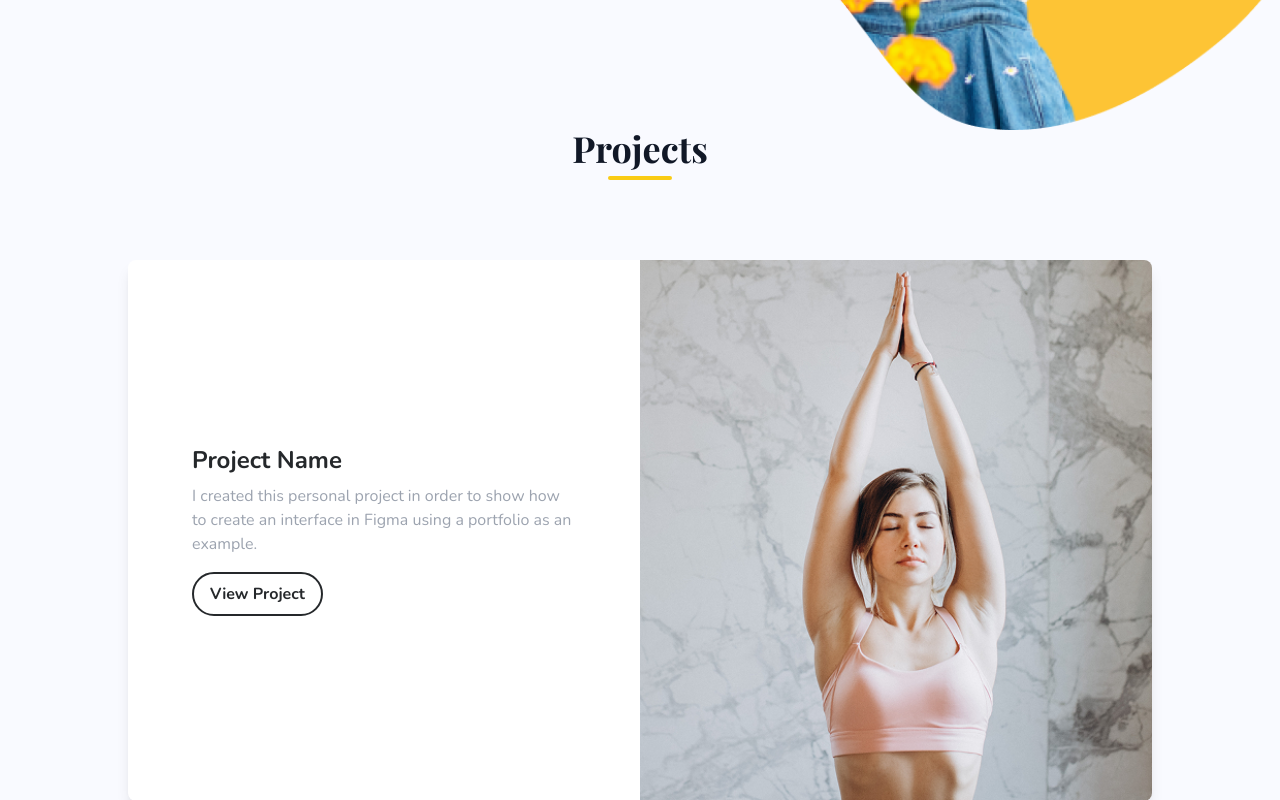
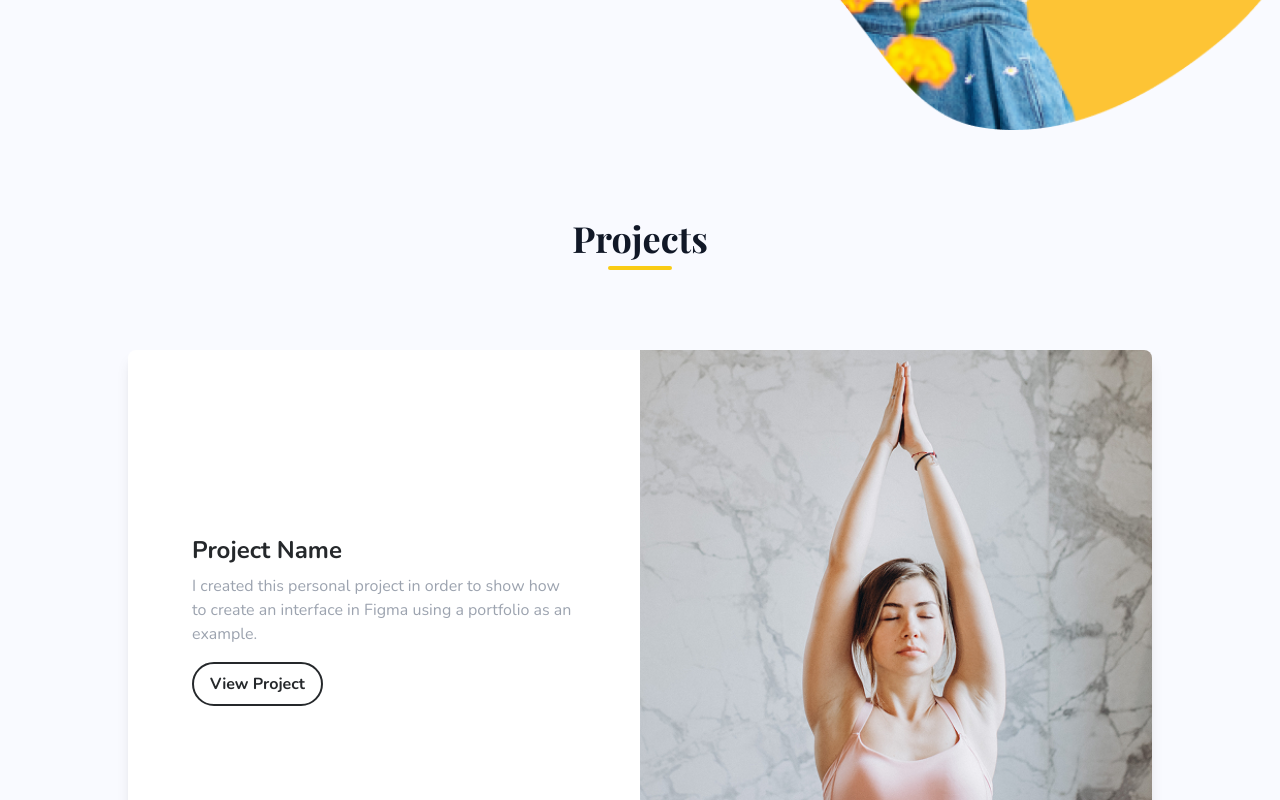
Before and after one commit to Tom-Boudeville/portfolio, a React (Create React App) app in the folder portfolio/: page / in a window 1280 px wide. Shown: the part 520-1320 px from the top of the page. Built offline with nearby package versions, Linux system fonts and the light colour scheme.

Commit message:
fix: space between presentation and project part add: font

```diff
--- a/portfolio/src/components/ProjectPresentationPart.jsx
+++ b/portfolio/src/components/ProjectPresentationPart.jsx
@@ -6,7 +6,7 @@ export default function ProjectPresentationPart() {
   return (
     <section
       id="projects"
-      className="w-full px-8 md:px-16 mt-40 flex flex-col space-y-12 max-w-6xl mx-auto"
+      className="w-full px-8 md:px-16 mt-[250px] flex flex-col space-y-12 max-w-6xl mx-auto"
     >
       <ProjectSeparator />
       <Project
--- a/portfolio/src/index.css
+++ b/portfolio/src/index.css
@@ -1,6 +1,8 @@
 @tailwind base;
 @tailwind components;
 @tailwind utilities;
+
+@import url("https://fonts.googleapis.com/css2?family=Poppins:wght@400;500;600;700&display=swap");
 
 @layer base {
   body {
```
